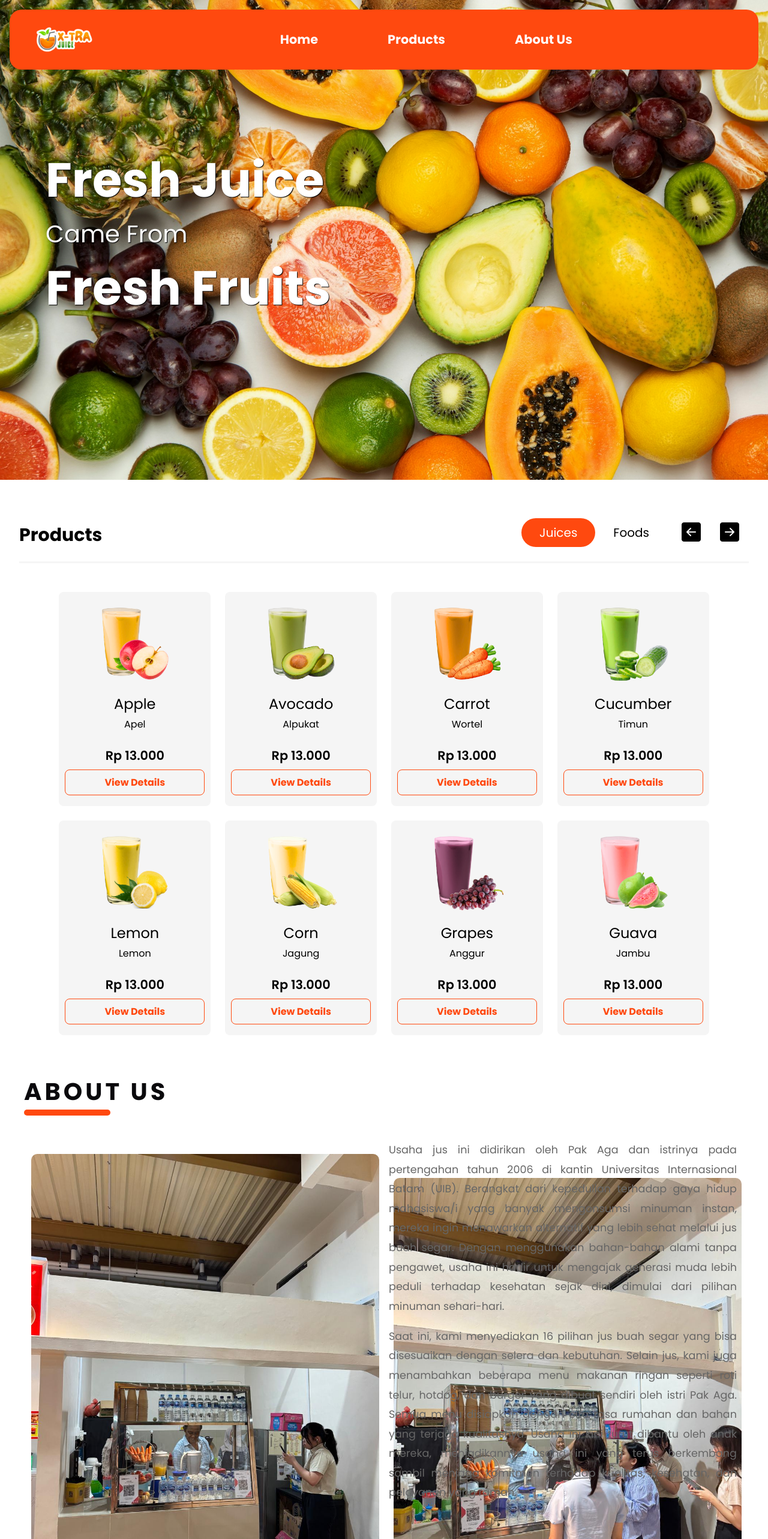
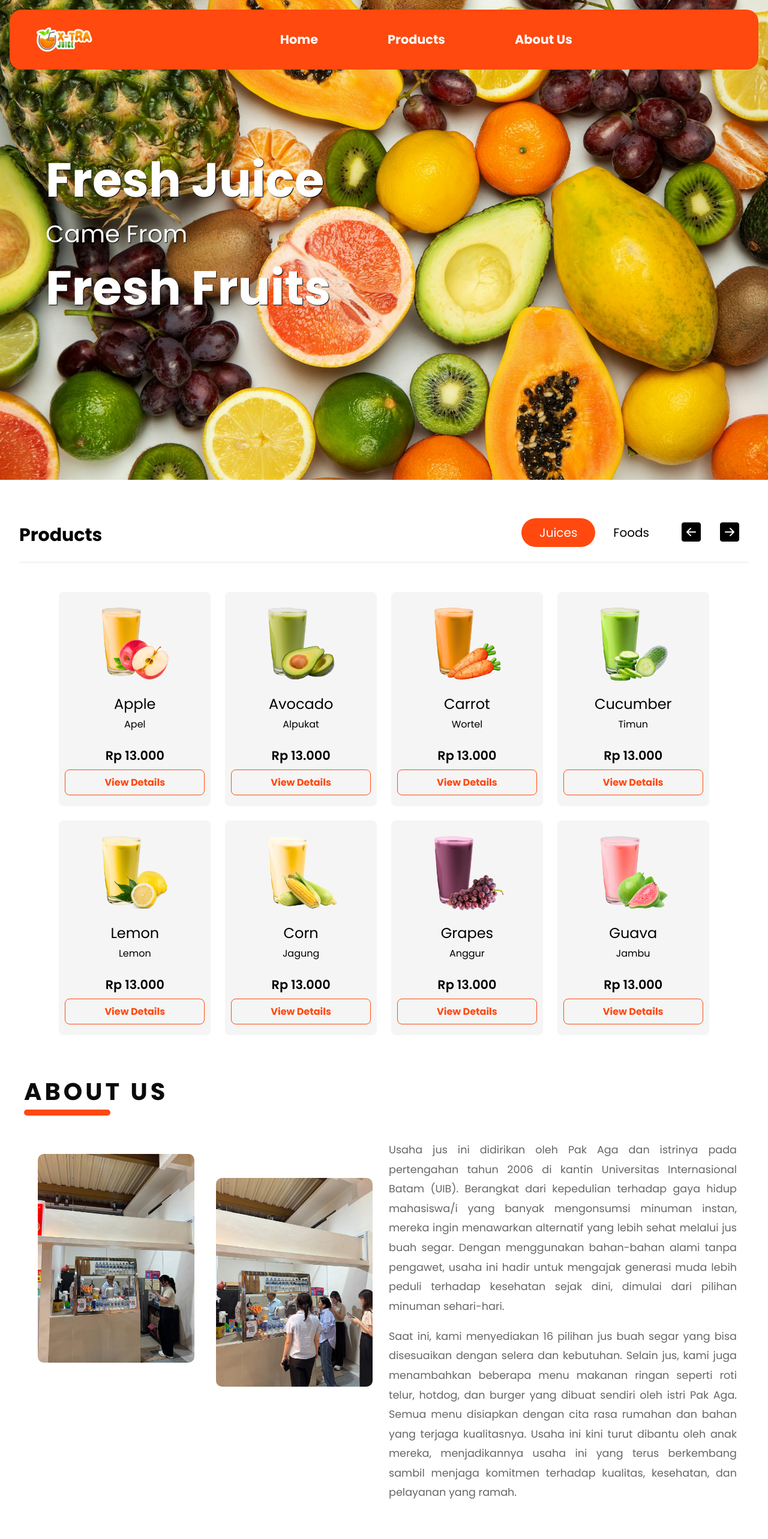
Before and after one commit to juneven/xtra-juice-project, a Vue app: page / in a window 1280 px wide. Shown: the top 2566 px of the page at 60% size. Built offline with nearby package versions, Linux system fonts and the light colour scheme.

Commit message:
Last Commit

```diff
--- a/src/components/About.vue
+++ b/src/components/About.vue
@@ -65,7 +65,7 @@ article#about-us .about-header-content .underline {
 }
 
 .left-content img {
-  width: 100%;
+  width: 45%;
   border-radius: 10px;
 }
 
```
